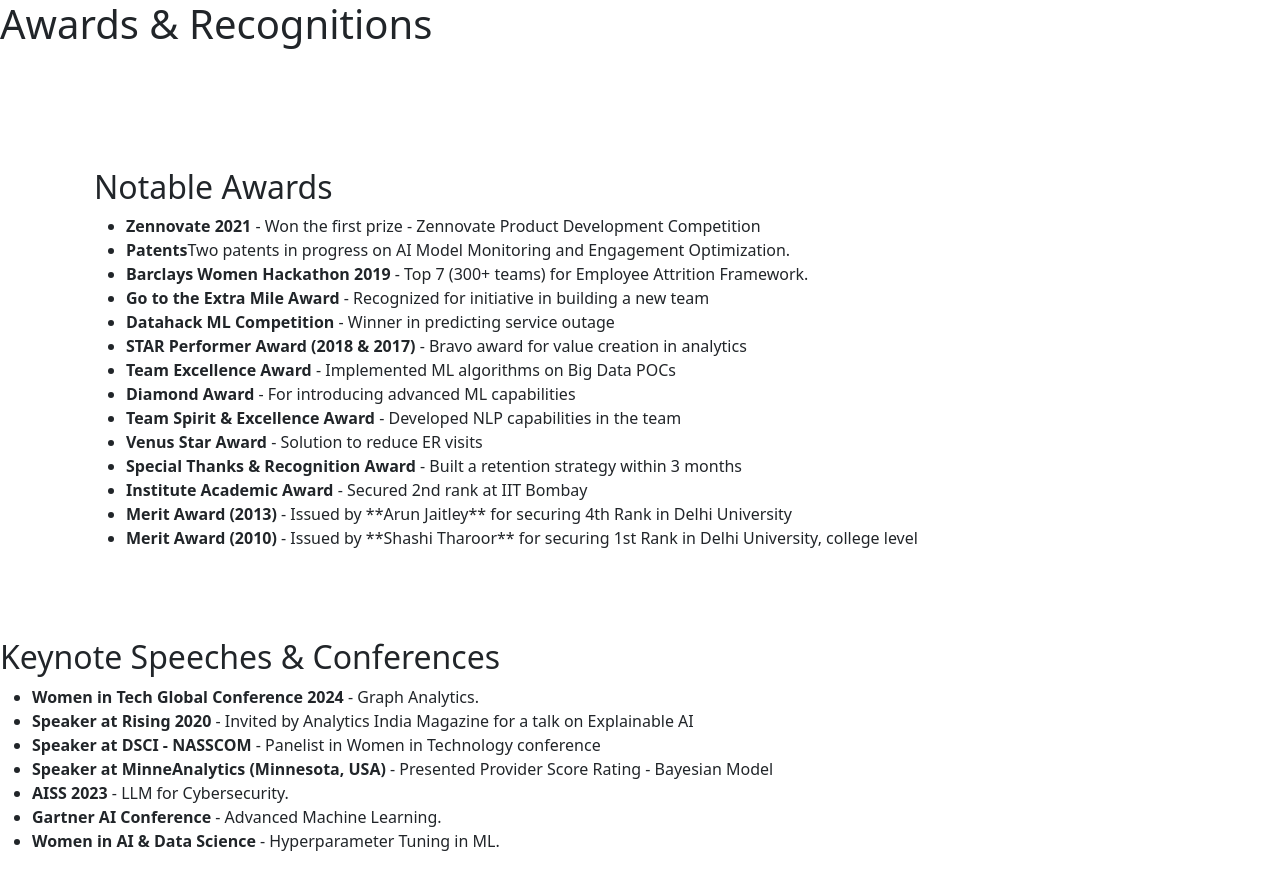
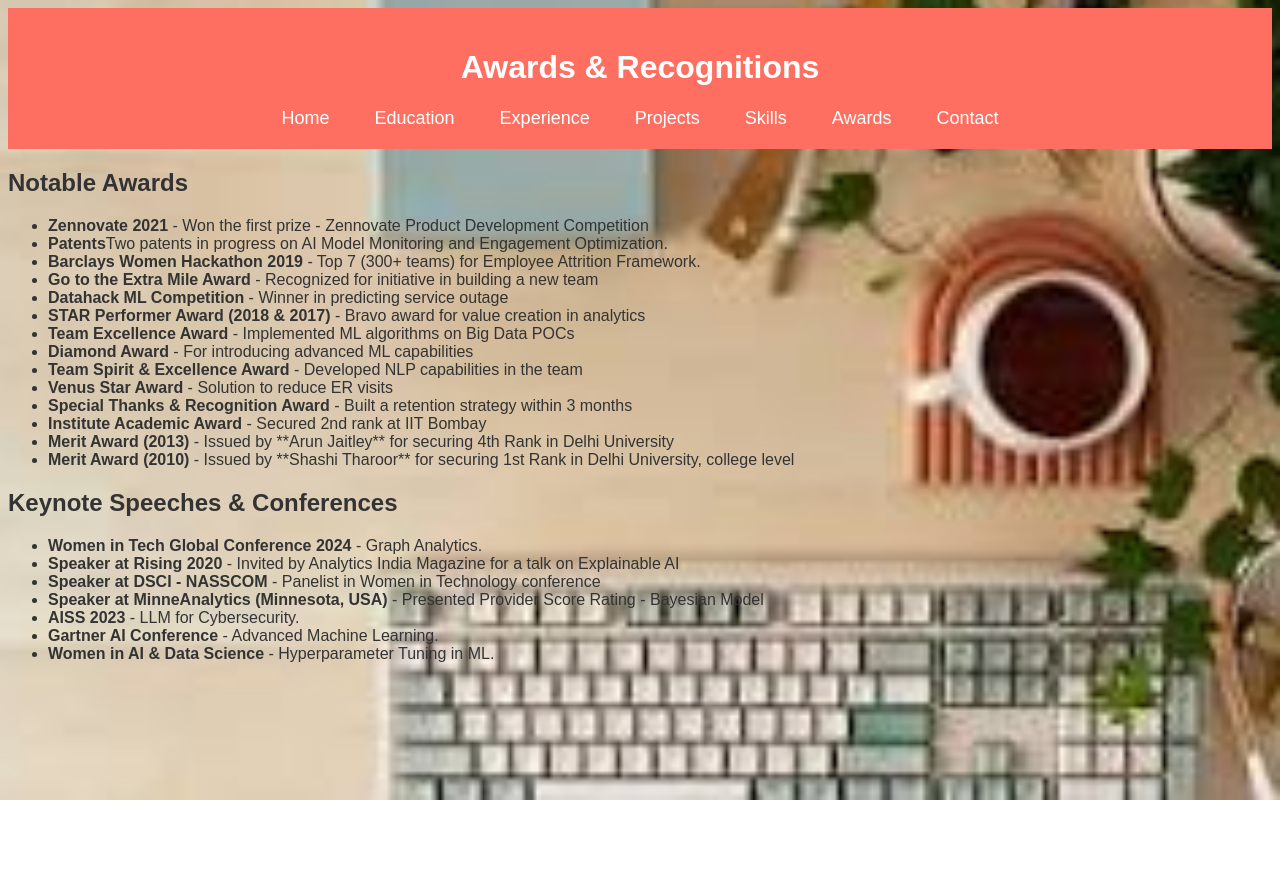
Before and after one commit to Anu-kriti/Website, a plain HTML site: page awards.html in a window 1280 px wide. After the commit the page ends 800 px from the top, so only its background shows below. Drawn offline with nearby package versions, Linux system fonts and the light colour scheme; files whose address does not match are found by name.

```diff
--- a/awards.html
+++ b/awards.html
@@ -3,27 +3,26 @@
 <head>
     <meta charset="UTF-8">
     <meta name="viewport" content="width=device-width, initial-scale=1.0">
-    <title>Awards & Recognitions</title>
-    <link rel="stylesheet" href="https://cdn.jsdelivr.net/npm/bootstrap@5.3.0/dist/css/bootstrap.min.css">
-    <link rel="stylesheet" href="static/css/global_styles.css">
+    <title>Education & Certifications</title>
+    <link rel="stylesheet" href="static/css/style.css">
 </head>
 <body>
-    <header class="wow animate__fadeInDown">
+    <header>
         <h1>Awards & Recognitions</h1>
         <nav>
-            <ul class="nav justify-content-center">
-                <li class="nav-item"><a class="nav-link text-white" href="index.html">Home</a></li>
-                <li class="nav-item"><a class="nav-link text-white" href="about.html">About</a></li>
-                <li class="nav-item"><a class="nav-link text-white" href="academics.html">Education</a></li>
-                <li class="nav-item"><a class="nav-link text-white" href="experience.html">Experience</a></li>
-                <li class="nav-item"><a class="nav-link text-white" href="projects.html">Projects</a></li>
-                <li class="nav-item"><a class="nav-link text-white" href="skills.html">Skills</a></li>
-                <li class="nav-item"><a class="nav-link text-white" href="contact.html">Contact</a></li>
+            <ul >
+                <li><a href="about.html">Home</a></li>
+                <li><a href="academics.html">Education</a></li>
+                <li><a href="experience.html">Experience</a></li>
+                <li><a href="projects.html">Projects</a></li>
+                <li><a href="skills.html">Skills</a></li>
+                <li><a href="awards.html">Awards</a></li>
+                <li><a href="contact.html">Contact</a>
             </ul>
         </nav>
     </header>
 
-    <section id="awards" class="container my-5 p-4 container-box animate__animated animate__fadeInUp">
+    <section id="awards">
         <h2>Notable Awards</h2>
         <ul>
             <li><strong>Zennovate 2021</strong> - Won the first prize - Zennovate Product Development Competition</li>
```
